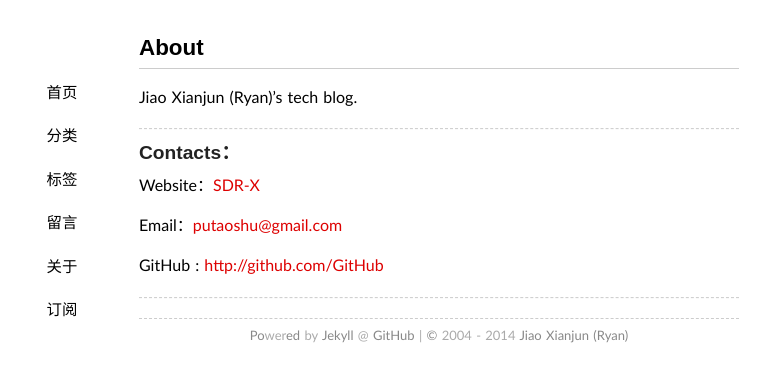
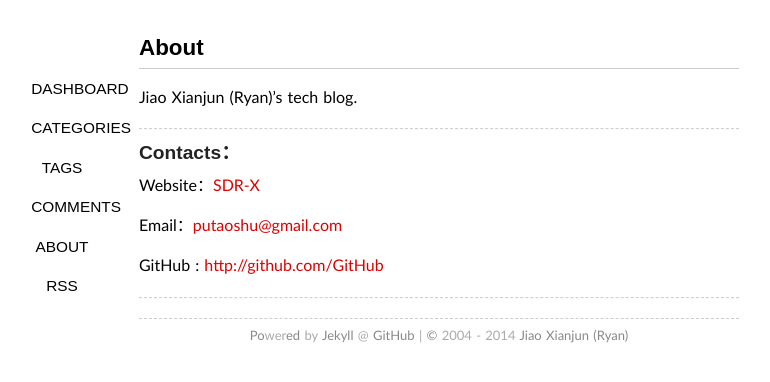
Before and after one commit to sdr-x/sdr-x.github.io, a Jekyll site: the page built from about/index.md, in a window 1280 px wide. Shown: the top 382 px of the page, without its empty margins (201-971 px from the left). Built offline with Jekyll 4.4.1, drawn with Linux system fonts in a browser that asks for light colours; some web fonts are replaced; Markdown is read by kramdown in place of the engine named in the settings.

Commit message:
Update default.html

```diff
--- a/_layouts/default.html
+++ b/_layouts/default.html
@@ -17,13 +17,13 @@
         <h1>{{ page.title }}</h1>
         </header>
         <nav>
-        <span><a title="网站首页" class="" href="/">首页</a></span>
-        <span><a title="文章分类" class="" href="/categories/">分类</a></span>
-        <span><a title="标签索引" class="" href="/tags/">标签</a></span>
-        <!--<span><a title="友情链接" class="" href="/links/">链接</a></span>-->
-        <span><a title="留言交流" class="" href="/guestbook/">留言</a></span>
-        <span><a title="关于站长" class="" href="/about/">关于</a></span>
-        <span><a title="种子订阅" class="" href="/feed/" target="_blank">订阅</a></span>
+        <span><a title="Dashboard" class="" href="/">Dashboard</a></span>
+        <span><a title="Categories" class="" href="/categories/">Categories</a></span>
+        <span><a title="Tags" class="" href="/tags/">Tags</a></span>
+        <!--<span><a title="Links" class="" href="/links/">Links</a></span>-->
+        <span><a title="Comments" class="" href="/guestbook/">Comments</a></span>
+        <span><a title="About" class="" href="/about/">About</a></span>
+        <span><a title="RSS" class="" href="/feed/" target="_blank">RSS</a></span>
         </nav>
         <article class="content">
         {{ content }}
@@ -32,8 +32,8 @@
 
     <footer>
         <p><small>
-            <a href="http://github.com/{{ site.github }}/NET/new/gh-pages/_posts" target="_blank" title="撰写文章">Po</a>wer<a href="http://github.com/{{ site.github }}/NET/edit/gh-pages/{{ page.path }}" target="_blank" title="编辑页面">ed</a> by <a href="http://jekyllrb.com" target="_blank">Jekyll</a> @ <a href="http://github.com/{{ site.github }}/NET" target="_blank" title="项目主页">GitHub</a>
-             | <a rel="license" href="http://creativecommons.org/licenses/by-sa/3.0/cn/" target="_blank" title="许可协议">©</a> 2004 - {{site.time | date:"%Y"}} <a href="/about/">{{ site.author }}</a>
+            <a href="http://github.com/{{ site.github }}/NET/new/gh-pages/_posts" target="_blank" title="Write-New-Blog">Po</a>wer<a href="http://github.com/{{ site.github }}/NET/edit/gh-pages/{{ page.path }}" target="_blank" title="Edit-Page">ed</a> by <a href="http://jekyllrb.com" target="_blank">Jekyll</a> @ <a href="http://github.com/{{ site.github }}/NET" target="_blank" title="Project-Homepage">GitHub</a>
+             | <a rel="license" href="http://creativecommons.org/licenses/by-sa/3.0/cn/" target="_blank" title="License">©</a> 2004 - {{site.time | date:"%Y"}} <a href="/about/">{{ site.author }}</a>
 {% if site.beian %}
              | <a href="http://www.miibeian.gov.cn" target="_blank">{{ site.beian }}</a>
 {% endif %}
```
